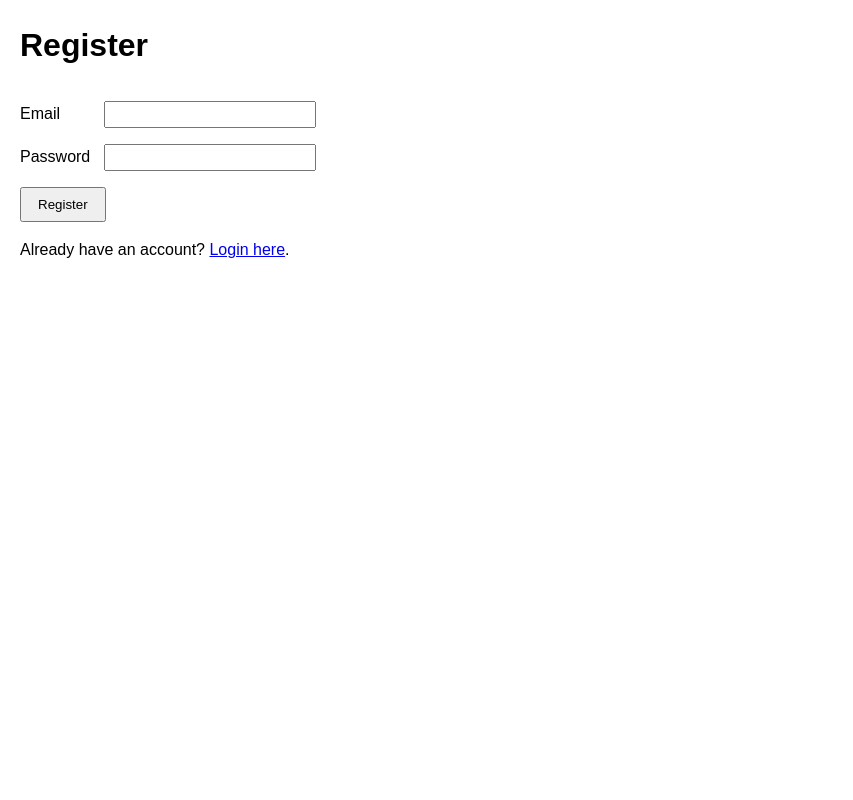
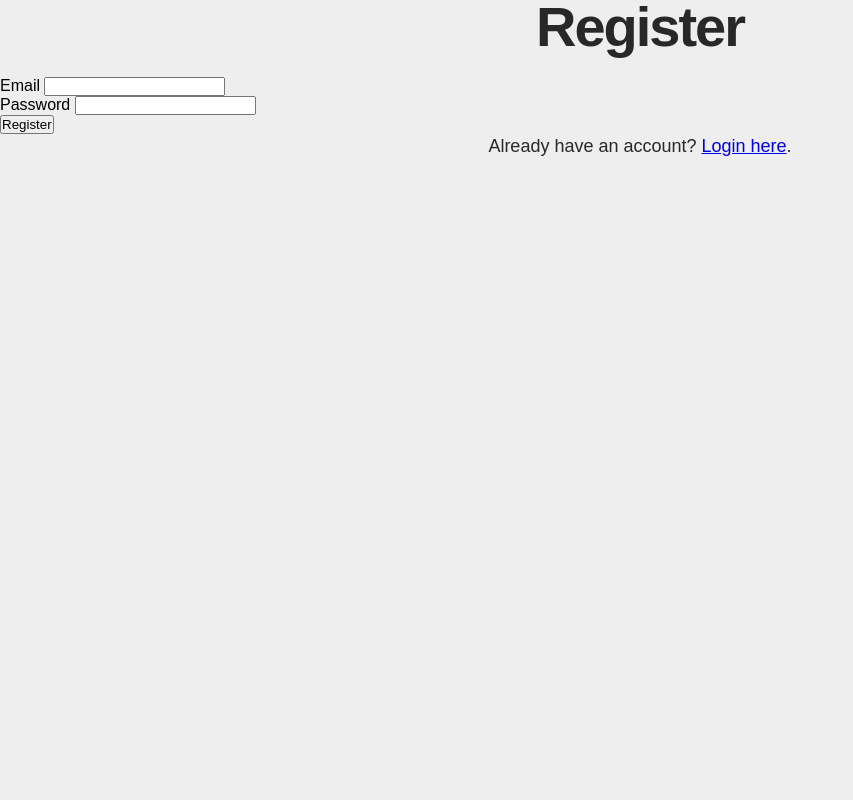
Before and after one commit to AngelinaFruehwirth/IM4, a PHP site: page /register.html in a window 1280 px wide. Shown: the whole page, without its empty margins (0-853 px from the left). Run offline with PHP 8.4, Linux system fonts and the light colour scheme.

Commit message:
first draft startpage

```diff
--- a/css/style.css
+++ b/css/style.css
@@ -1,4 +1,6 @@
 /* style.css */
+
+/*
 body {
   font-family: Arial, sans-serif;
   margin: 20px;
@@ -33,3 +35,202 @@ button {
 p {
   margin-top: 1em;
 }
+*/
+
+:root {
+    --blue: #709ECF;
+    --violet: #A37DB0;
+    --pink: #F19697;
+    --grey: #EEEEEE;
+    --text: #282828;
+    --white: #FFFFFF;
+}
+
+* {
+    margin: 0;
+    padding: 0;
+    box-sizing: border-box;
+}
+
+html,
+body {
+    width: 100%;
+    min-height: 100vh;
+}
+
+body {
+    font-family: "Host Grotesk", sans-serif;
+    background-color: var(--grey);
+}
+
+/* Gesamte Seite */
+.page {
+    width: 100%;
+    min-height: 100vh;
+
+    display: flex;
+    justify-content: center;
+    align-items: center;
+
+    padding: 40px 20px;
+}
+
+/* Card */
+.hero {
+    width: 100%;
+    max-width: 420px;
+    min-height: 760px;
+
+    background-color: white;
+
+    display: flex;
+    flex-direction: column;
+    align-items: center;
+
+    border-radius: 0px;
+
+    padding:
+        70px
+        40px
+        60px;
+}
+
+/* Kreis */
+.cloud-circle {
+    width: 220px;
+    height: 220px;
+
+    border-radius: 50%;
+    background-color: #E7E7E7;
+
+    display: flex;
+    justify-content: center;
+    align-items: center;
+
+    margin-bottom: 60px;
+}
+
+.cloud-circle img {
+    width: 150px;
+    height: auto;
+    display: block;
+}
+
+/* Titel */
+h1 {
+    text-align: center;
+
+    font-size: 56px;
+    line-height: 0.95;
+
+    font-weight: 800;
+
+    color: var(--text);
+
+    letter-spacing: -2px;
+
+    margin-bottom: 24px;
+}
+
+h1 span {
+    color: var(--pink);
+}
+
+/* Text */
+p {
+    text-align: center;
+
+    font-size: 18px;
+    line-height: 1.35;
+
+    color: var(--text);
+
+    margin-bottom: 80px;
+}
+
+/* Buttons */
+.buttons {
+    display: flex;
+    flex-direction: column;
+    gap: 14px;
+
+    width: 100%;
+    align-items: center;
+}
+
+.btn {
+    width: 260px;
+    height: 54px;
+
+    border-radius: 999px;
+
+    display: flex;
+    justify-content: center;
+    align-items: center;
+
+    text-decoration: none;
+
+    font-size: 20px;
+    font-weight: 500;
+
+    transition: 0.2s ease;
+}
+
+.btn-outline {
+    border: 1.5px solid var(--pink);
+    color: var(--text);
+    background-color: white;
+}
+
+.btn-filled {
+    background-color: var(--blue);
+    color: white;
+
+    box-shadow: 0 6px 14px rgba(0,0,0,0.15);
+}
+
+.btn:hover {
+    transform: translateY(-2px);
+}
+
+/* MOBILE */
+@media (max-width: 600px) {
+
+    .hero {
+        min-height: 100vh;
+        max-width: 100%;
+        padding: 60px 28px;
+    }
+
+    .cloud-circle {
+        width: 190px;
+        height: 190px;
+
+        margin-bottom: 48px;
+    }
+
+    .cloud-circle img {
+        width: 130px;
+    }
+
+    h1 {
+        font-size: 28px;
+        line-height: 1.1;
+
+        letter-spacing: -1px;
+
+        margin-bottom: 18px;
+    }
+
+    p {
+        font-size: 14px;
+        margin-bottom: 70px;
+    }
+
+    .btn {
+        width: 210px;
+        height: 46px;
+
+        font-size: 18px;
+    }
+}
```
Also changed, not shown: index.html (+62 -1 lines), resources/assets/Wolken_gut.png (renamed from resources/assets/Wolken___gut.png), resources/assets/Wolken_mittel.png (renamed from resources/assets/Wolken___mittel.png), resources/assets/Wolken_schlecht.png (renamed from resources/assets/Wolken___schlecht.png).
